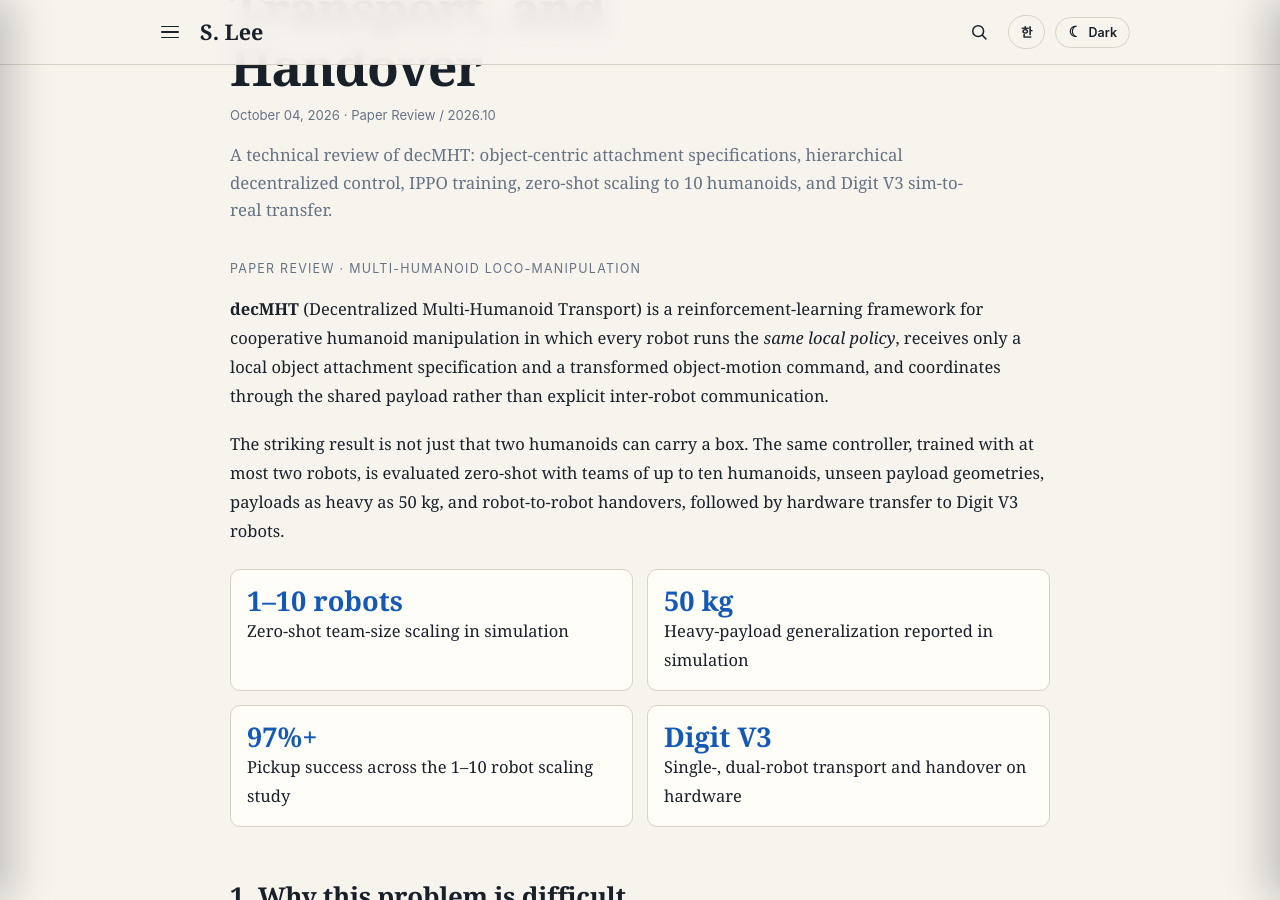
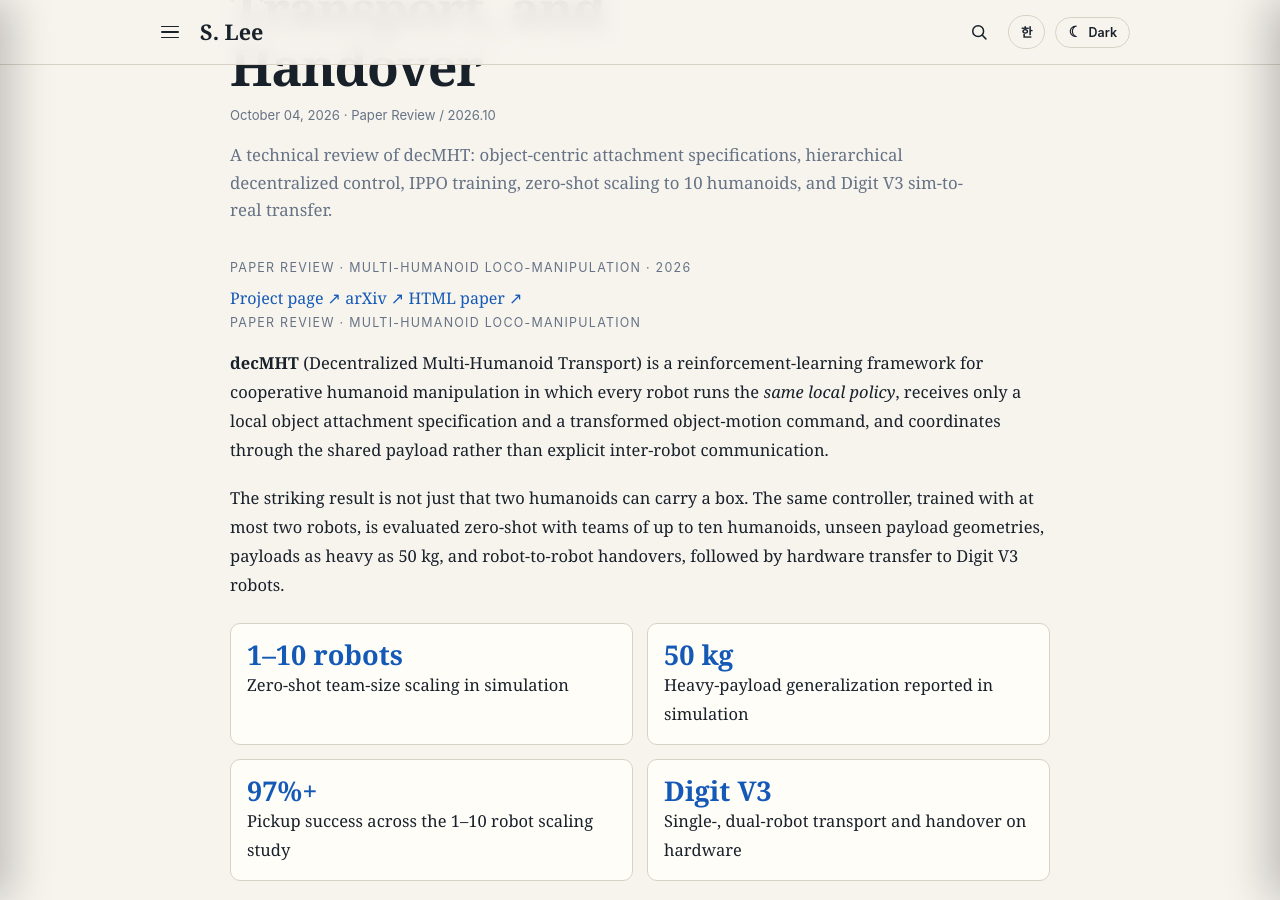
Before and after one commit to rokmc956k/rokmc956k.github.io, a Jekyll site: the page built from _posts/2026-10-03-decmht-decentralized-multi-humanoid-transport.html, in a window 1280 px wide and 900 px high, scrolled down 322 px. Built offline with Jekyll 4.4.1, drawn with Linux system fonts in a browser that asks for light colours.

Commit message:
Render consistent paper review source header

```diff
--- a/_layouts/post.html
+++ b/_layouts/post.html
@@ -3,6 +3,14 @@ layout: default
 ---
 {% assign page_lang = page.lang | default: 'en' %}
 {% assign category_path = site.data.category_assignments[page.url] %}
+{% assign review_data = site.data.paper_reviews[page.url] %}
+{% assign is_paper_review = false %}
+{% if page.paper_review or review_data %}{% assign is_paper_review = true %}{% endif %}
+{% assign review_topic = page.paper_topic | default: review_data.topic %}
+{% assign review_year = page.paper_year | default: review_data.year %}
+{% assign project_url = page.project_url | default: review_data.project_url %}
+{% assign arxiv_url = page.arxiv_url | default: review_data.arxiv_url %}
+{% assign html_paper_url = page.html_paper_url | default: review_data.html_paper_url %}
 <style>
 .post-header-row{display:flex;align-items:flex-start;justify-content:space-between;gap:24px}.post-header-main{min-width:0;flex:1}.post-category-control{flex:0 0 auto;margin-top:8px;display:flex;flex-direction:column;align-items:flex-end;gap:7px}.post-category-current{font:600 .72rem/1.3 var(--sans);color:var(--muted);text-transform:uppercase;letter-spacing:.05em}.post-category-select{max-width:245px;border:1px solid var(--line);border-radius:8px;background:var(--surface);color:var(--text);padding:8px 30px 8px 10px;font:600 .78rem/1.2 var(--sans);cursor:pointer}.post-category-select:hover,.post-category-select:focus{border-color:var(--link);outline:none}.post-category-help{max-width:250px;text-align:right;color:var(--muted);font:.68rem/1.35 var(--sans)}@media(max-width:700px){.post-header-row{flex-direction:column}.post-category-control{align-items:flex-start;margin-top:0}.post-category-help{text-align:left}.post-category-select{max-width:100%}}
 </style>
@@ -16,7 +24,7 @@ layout: default
   <nav class="post-toc-list" data-toc-list aria-label="{% if page_lang == 'ko' %}이 글의 목차{% else %}Table of contents{% endif %}"></nav>
 </aside>
 
-<article class="post-page">
+<article class="post-page{% if is_paper_review %} paper-review-post{% endif %}">
   <header>
     <div class="post-header-row">
       <div class="post-header-main">
@@ -60,6 +68,18 @@ layout: default
     </div>
     {% if page.description %}<p class="intro">{{ page.description }}</p>{% endif %}
   </header>
+
+  {% if is_paper_review %}
+  <section class="paper-review-header" aria-label="Paper review sources">
+    <p class="eyebrow paper-review-kicker">Paper Review{% if review_topic %} · {{ review_topic }}{% endif %}{% if review_year %} · {{ review_year }}{% endif %}</p>
+    <div class="paper-review-links">
+      {% if project_url %}<a href="{{ project_url }}" target="_blank" rel="noopener">Project page ↗</a>{% endif %}
+      {% if arxiv_url %}<a href="{{ arxiv_url }}" target="_blank" rel="noopener">arXiv ↗</a>{% endif %}
+      {% if html_paper_url %}<a href="{{ html_paper_url }}" target="_blank" rel="noopener">HTML paper ↗</a>{% endif %}
+    </div>
+  </section>
+  {% endif %}
+
   <div class="post-content">
     {{ content }}
   </div>
```
